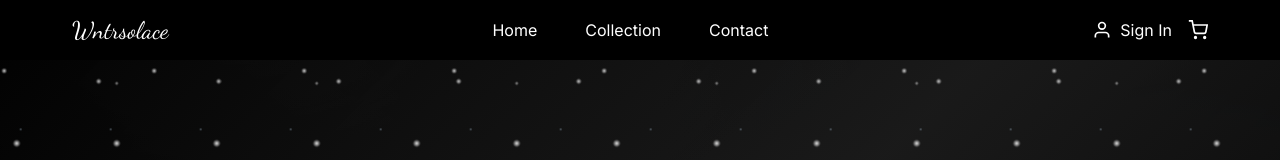
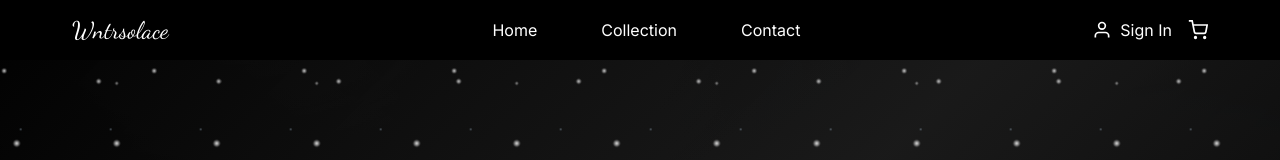
Before and after one commit to wntrsolaceuk-ops/wntrsolace, a website: page layout-winter-frost.html in a window 1280 px wide. Shown: the top 160 px of the page. Drawn offline with nearby package versions, Linux system fonts and the light colour scheme.

Commit message:
Increase navigation spacing and push buttons to the right with better layout

```diff
--- a/layout-winter-frost.html
+++ b/layout-winter-frost.html
@@ -154,6 +154,13 @@
             align-items: center;
         }
 
+        .nav-center {
+            flex: 1;
+            display: flex;
+            justify-content: center;
+            align-items: center;
+        }
+
         .logo {
             font-family: 'Dancing Script', cursive;
             font-size: 24px;
@@ -164,10 +171,11 @@
 
         .nav-links {
             display: flex;
-            gap: 3rem;
+            gap: 4rem;
             list-style: none;
             margin: 0;
             padding: 0;
+            margin-left: 2rem;
         }
 
         .nav-links a {
@@ -988,11 +996,13 @@
         <nav class="nav">
             <a href="layout-winter-frost.html" class="logo">Wntrsolace</a>
 
-            <ul class="nav-links">
-                <li><a href="layout-winter-frost.html">Home</a></li>
-                <li><a href="collections.html">Collection</a></li>
-                <li><a href="contact.html">Contact</a></li>
-            </ul>
+            <div class="nav-center">
+                <ul class="nav-links">
+                    <li><a href="layout-winter-frost.html">Home</a></li>
+                    <li><a href="collections.html">Collection</a></li>
+                    <li><a href="contact.html">Contact</a></li>
+                </ul>
+            </div>
 
             <div class="nav-right">
                 <div class="user-section" id="userSection" onclick="handleUserClick()">
```
